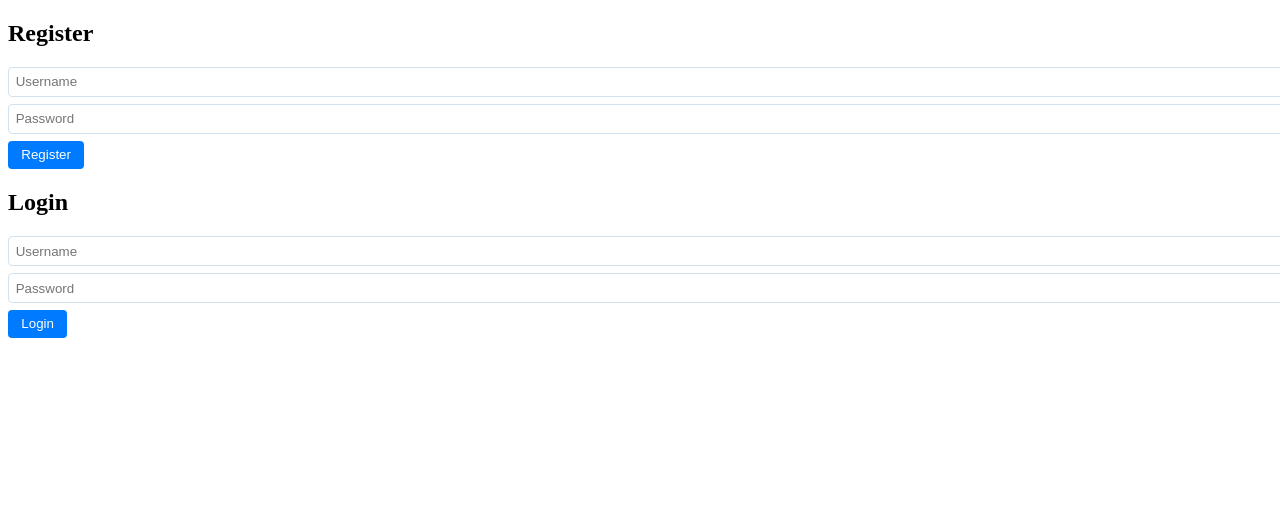
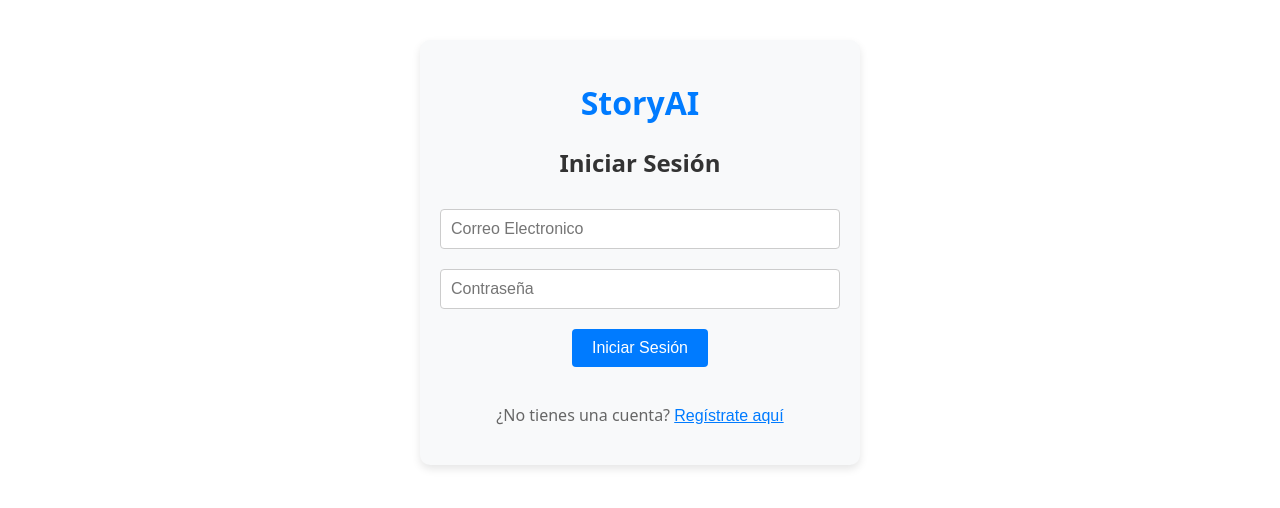
Before and after one commit to kevinjapa/FrontProyectoStoryAI, an Angular app: page / in a window 1280 px wide. Shown: the top 508 px of the page. Built offline with nearby package versions, Linux system fonts and the light colour scheme.

Commit message:
update login

```diff
--- a/src/app/app.component.html
+++ b/src/app/app.component.html
@@ -1,4 +1,4 @@
-<div *ngIf="!isAuthenticated">
+<!-- <div *ngIf="!isAuthenticated">
   <h2>Register</h2>
   <form (submit)="register(registerUsername.value, registerPassword.value); $event.preventDefault();">
     <input type="text" #registerUsername placeholder="Username" required>
@@ -12,10 +12,33 @@
     <input type="password" #loginPassword placeholder="Password" required>
     <button type="submit">Login</button>
   </form>
+</div> -->
+
+<div *ngIf="!isAuthenticated" class="auth-section">
+  <h1>StoryAI</h1>
+  <div *ngIf="showLogin">
+    <h2>Iniciar Sesión</h2>
+    <form (submit)="login(loginUsername.value, loginPassword.value); $event.preventDefault();">
+      <input type="text" #loginUsername placeholder="Correo Electronico" required>
+      <input type="password" #loginPassword placeholder="Contraseña" required>
+      <button type="submit">Iniciar Sesión</button>
+    </form>
+    <p>¿No tienes una cuenta? <button (click)="toggleAuthForm()">Regístrate aquí</button></p>
+  </div>
+
+  <div *ngIf="!showLogin">
+    <h2>Registro</h2>
+    <form (submit)="register(registerUsername.value, registerPassword.value, confirmPassword.value); $event.preventDefault();">
+      <input type="text" #registerUsername placeholder="Correo Electronico" required>
+      <input type="password" #registerPassword placeholder="Contraseña" required>
+      <input type="password" #confirmPassword placeholder="Confirmar Contraseña" required>
+      <button type="submit">Registrar</button>
+    </form>
+    <p>¿Ya tienes una cuenta? <button (click)="toggleAuthForm()">Inicia sesión aquí</button></p>
+  </div>
 </div>
 
 <div *ngIf="isAuthenticated">
-
   <body>
     <div class="principal">
       <h1>StoryAI</h1>
--- a/src/app/app.component.scss
+++ b/src/app/app.component.scss
@@ -142,6 +142,7 @@ button:hover {
 h1 {
     text-align: center;
     color: #007bff;
+    font-family: system-ui, -apple-system, BlinkMacSystemFont, 'Segoe UI', Roboto, Oxygen, Ubuntu, Cantarell, 'Open Sans', 'Helvetica Neue', sans-serif;
 }
 
 h3 {
@@ -216,3 +217,77 @@ h3 {
 .show {
     display: block;
 }
+// css para el login
+
+
+.auth-section {
+    font-family: system-ui, -apple-system, BlinkMacSystemFont, 'Segoe UI', Roboto, Oxygen, Ubuntu, Cantarell, 'Open Sans', 'Helvetica Neue', sans-serif;
+    text-align: center;
+    background: #f8f9fa;
+    padding: 20px;
+    border-radius: 10px;
+    box-shadow: 0 4px 8px rgba(0, 0, 0, 0.1);
+    max-width: 400px;
+    margin: 40px auto;
+  }
+
+  .auth-section h2 {
+    color: #333;
+    font-size: 24px;
+    margin-bottom: 20px;
+  }
+
+  .auth-section form {
+    margin: 20px 0;
+  }
+
+  .auth-section input {
+    width: calc(100% - 22px);
+    padding: 10px;
+    margin: 10px 0;
+    border: 1px solid #ccc;
+    border-radius: 4px;
+    font-size: 16px;
+  }
+
+  .auth-section input:focus {
+    border-color: #007BFF;
+    outline: none;
+    box-shadow: 0 0 5px rgba(0, 123, 255, 0.5);
+  }
+
+  .auth-section button {
+    padding: 10px 20px;
+    background: #007BFF;
+    color: #fff;
+    border: none;
+    border-radius: 4px;
+    cursor: pointer;
+    margin: 10px 0;
+    font-size: 16px;
+    transition: background 0.3s ease;
+  }
+
+  .auth-section button:hover {
+    background: #0056b3;
+  }
+
+  .auth-section p {
+    margin: 10px 0;
+    color: #666;
+  }
+
+  .auth-section p button {
+    background: none;
+    border: none;
+    color: #007BFF;
+    cursor: pointer;
+    padding: 0;
+    font-size: 16px;
+    text-decoration: underline;
+    transition: color 0.3s ease;
+  }
+
+  .auth-section p button:hover {
+    color: #0056b3;
+  }
--- a/src/app/app.component.ts
+++ b/src/app/app.component.ts
@@ -13,7 +13,7 @@ export class AppComponent implements OnInit {
   errorMessage: string = '';
   apiUrl = 'http://127.0.0.1:5000/api/chat-gpt';
   imageApiUrl = 'http://127.0.0.1:5000/generate-image';
-  getChatHistoryApiUrl = 'http://127.0.0.1:5000/api/get-chat-history'; // Nuevo endpoint para obtener el historial
+  getChatHistoryApiUrl = 'http://127.0.0.1:5000/api/get-chat-history';
 
   title = 'FrontProyectoStoryAI';
   transcript: string = '';
@@ -22,7 +22,6 @@ export class AppComponent implements OnInit {
   mediaRecorder: MediaRecorder | null = null;
   audioStream: MediaStream | null = null;
   chatHistory: { question: string, answer: string, imageUrl?: string }[] = [];
-
   textAudio: string = ''; // Variable con el texto del AUDIO
 
   // Para el Boton de los personajes
@@ -37,6 +36,8 @@ export class AppComponent implements OnInit {
   // variables para el ususario: isAuthenticated = false;
   isAuthenticated = false;
   userId: number | null = null;
+  showLogin = true;  // Variable para alternar entre login y registro
+
 
   constructor(private http: HttpClient, private authService: AuthService) {}
 
@@ -233,20 +234,6 @@ export class AppComponent implements OnInit {
       );
   }
 
-
-  // Cargar el historial desde la base de datos
-  // loadChatHistory() {
-  //   this.http.get<any>(this.getChatHistoryApiUrl)
-  //     .subscribe(
-  //       (response: any) => {
-  //         console.log('Chat history loaded:', response);
-  //         this.chatHistory = response.chatHistory;
-  //       },
-  //       (error: any) => {
-  //         console.error('Error loading chat history:', error);
-  //       }
-  //     );
-  // }
   loadChatHistory() {
     this.http.get<any>(`http://127.0.0.1:5000/api/get-chat-history?user_id=${this.userId}`)
       .subscribe(
@@ -262,15 +249,21 @@ export class AppComponent implements OnInit {
 
   // Control de Usuarios
 
-  register(username: string, password: string) {
+  register(username: string, password: string, confirmPassword: string) {
+    if(password===confirmPassword){
       this.authService.register(username, password).subscribe(
         response => {
           console.log('User registered:', response);
+          alert("Usuario Registrado Correctamente");
         },
         error => {
           console.error('Registration error:', error);
         }
       );
+    }
+    else{
+      alert("Contraseñas no Concuerdan");
+    }
   }
   login(username: string, password: string) {
     this.authService.login(username, password).subscribe(
@@ -288,6 +281,7 @@ export class AppComponent implements OnInit {
       },
       error => {
         console.error('Login error:', error);
+        alert("Usuario o Contraseña son Incorrectos")
       }
     );
   }
@@ -296,5 +290,7 @@ export class AppComponent implements OnInit {
     this.userId = null;
     localStorage.removeItem('user_id');
   }
-
+  toggleAuthForm() {
+    this.showLogin = !this.showLogin;
   }
+}
```
Lines whose indentation alone changed are shown as unchanged.
